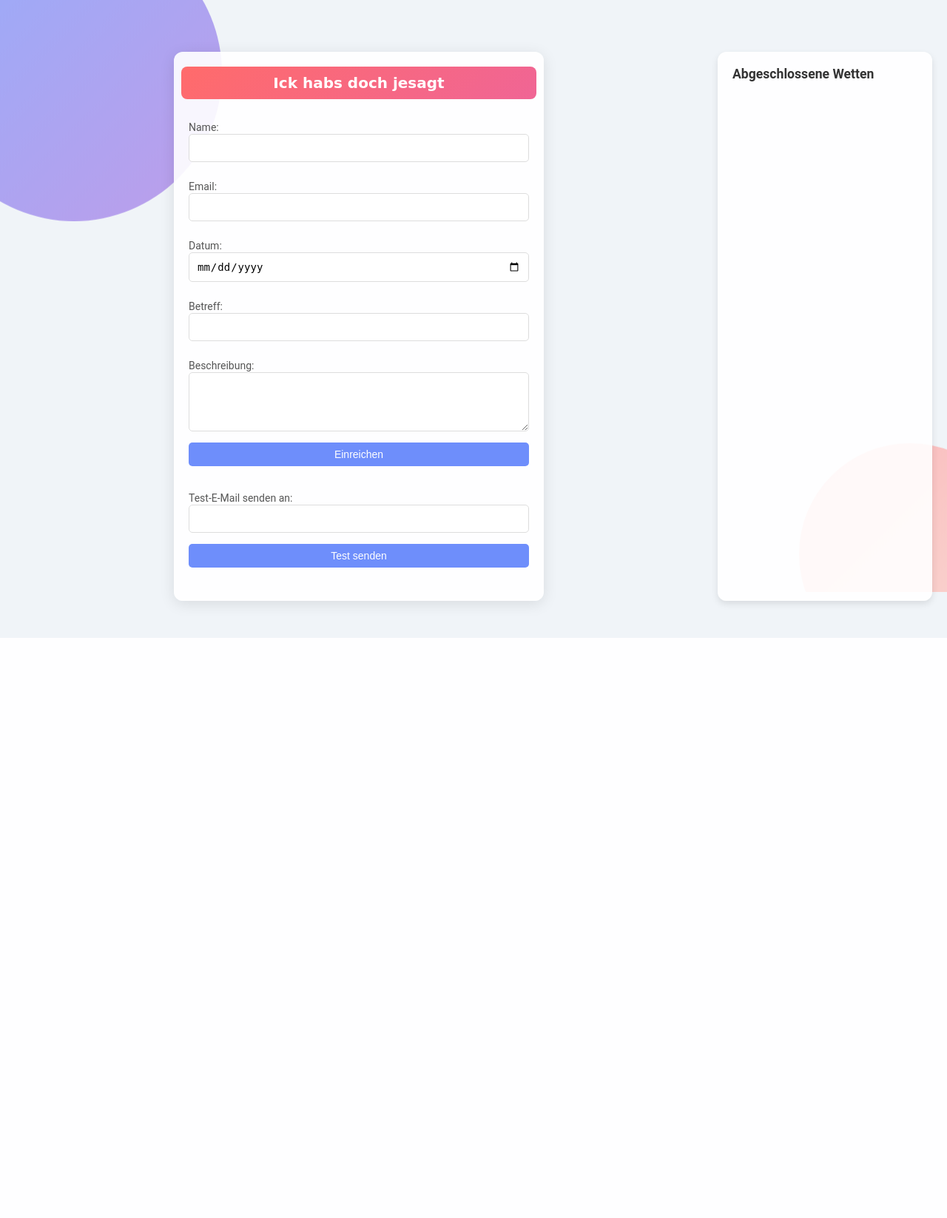
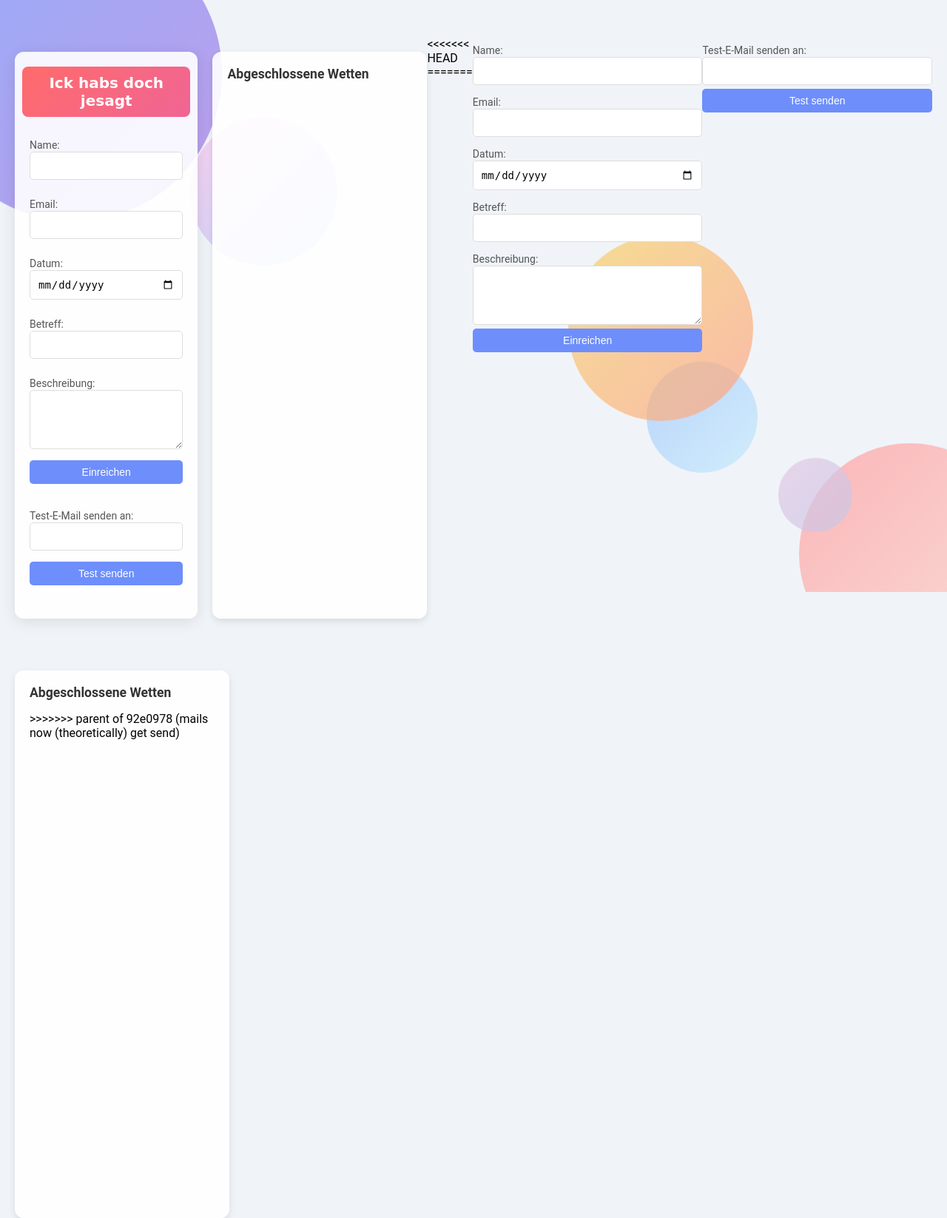
Before and after one commit to ToxicHahn/prediction, a Python web app: template templates/index.html in a window 1280 px wide. Shown: the whole page at 74% size. Before the commit the page ends 862 px from the top, so only its background shows below. Run offline with Jinja, Linux system fonts and the light colour scheme; the template is opened without the code that fills it, so the values that code supplies are empty.

Commit message:
Revert "mails now (theoretically) get send"
This reverts commit 92e09788e2b0ad2de55306bdcbba4433ea173f07.

```diff
--- a/requirements.txt
+++ b/requirements.txt
@@ -2,6 +2,6 @@ Flask==2.2.2
 requests
 Flask-SQLAlchemy==2.5.1
 Flask-Mail==0.9.1
-APScheduler
+APScheduler==3.7.0
 SQLAlchemy==1.4.29
 Werkzeug==2.2.2  # Kompatible Version von Werkzeug
--- a/templates/index.html
+++ b/templates/index.html
@@ -8,6 +8,10 @@
 </head>
 <body>
     <div class="background">
+        <div class="shape"></div>
+        <div class="shape"></div>
+        <div class="shape"></div>
+        <div class="shape"></div>
         <div class="shape"></div>
         <div class="shape"></div>
     </div>
@@ -55,6 +59,41 @@
                 {% endfor %}
             </ul>
         </div>
+<<<<<<< HEAD
+=======
+        <form action="/submit" method="post">
+            <label for="name">Name:</label>
+            <input type="text" id="name" name="name" required>
+
+            <label for="email">Email:</label>
+            <input type="email" id="email" name="email" required>
+
+            <label for="date">Datum:</label>
+            <input type="date" id="date" name="date" required>
+
+            <label for="subject">Betreff:</label>
+            <input type="text" id="subject" name="subject" required>
+
+            <label for="description">Beschreibung:</label>
+            <textarea id="description" name="description" required></textarea>
+
+            <input type="submit" value="Einreichen">
+        </form>
+        <form action="/test_email" method="post">
+            <label for="test_email">Test-E-Mail senden an:</label>
+            <input type="email" id="test_email" name="email" required>
+            <input type="submit" value="Test senden">
+        </form>
     </div>
+    <div class="sidebar">
+        <h3>Abgeschlossene Wetten</h3>
+        <ul>
+            {% for bet in bets %}
+                <li><a href="{{ url_for('bet_detail', bet_id=bet.id) }}">{{ bet.date }} - {{ bet.subject }}</a></li>
+            {% endfor %}
+        </ul>
+>>>>>>> parent of 92e0978 (mails now (theoretically) get send)
+    </div>
+
 </body>
 </html>
```
Also changed, not shown: app.py (+3 -36 lines).
